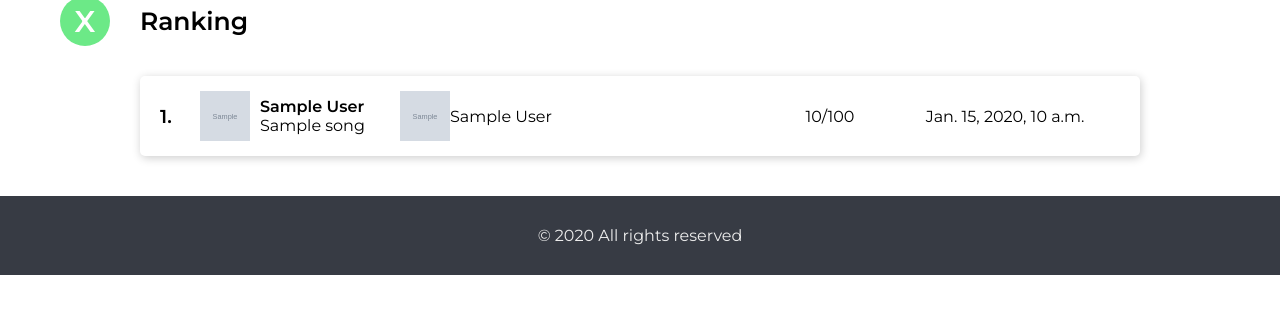
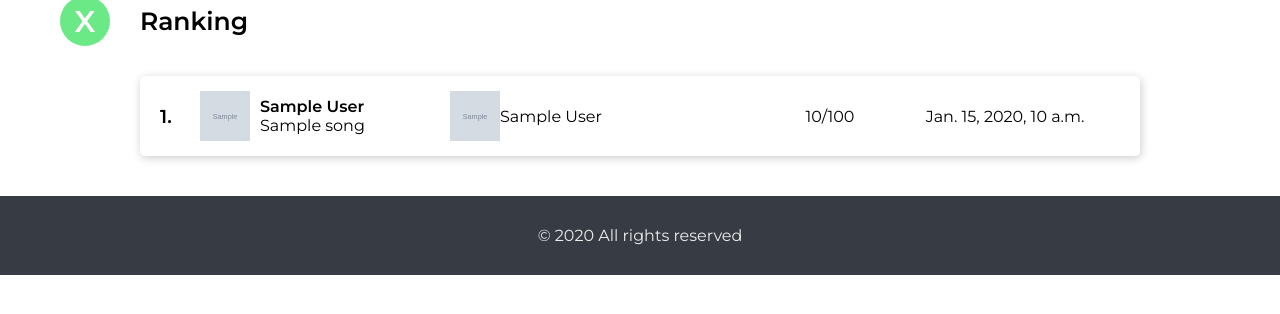
Before and after one commit to Peter2221/Music-Karaoke-DJango, a Django app: page /ranking in a window 1280 px wide. Shown: the part 124-438 px from the top of the page. Run offline with Django 3.2, Linux system fonts and the light colour scheme; tables that the repository leaves empty hold one stand-in row (values such as "Sample post"); grey boxes marked "Sample" are stand-in pictures; style sheets or scripts are compiled from the project's sources; some libraries are stand-ins or nearby versions; some web fonts are replaced.

Commit message:
Added link to fav in navbar, changed ranking style, some changes in analysis

```diff
--- a/music_karaoke/static/sass/layout/__ranking.scss
+++ b/music_karaoke/static/sass/layout/__ranking.scss
@@ -22,12 +22,13 @@
   }
 
   img {
+    object-fit: cover;
     width: 50px;
     height: 50px;
   }
 
   &__author {
-    min-width: 20rem;
+    min-width: 25rem;
     display: flex;
     align-items: center;
 
--- a/music_karaoke/static/sass/main.css
+++ b/music_karaoke/static/sass/main.css
@@ -426,10 +426,11 @@ form {
   .list-item__count {
     width: 4rem; }
   .list-item img {
+    object-fit: cover;
     width: 50px;
     height: 50px; }
   .list-item__author {
-    min-width: 20rem;
+    min-width: 25rem;
     display: flex;
     align-items: center; }
     .list-item__author img {
--- a/music_karaoke/templates/layout/navbar.html
+++ b/music_karaoke/templates/layout/navbar.html
@@ -15,7 +15,9 @@
       {% if user.is_authenticated %}
       <li class="list__item"><a href="{% url 'songs:index' %}">Songs</a></li>
       <li class="list__item"><a href="{% url 'ranking' %}">Ranking</a></li>
-      <li class="list__item"><a href="">Favourites</a></li>
+      <li class="list__item">
+        <a href="{% url 'songs:show_favourites' %}">Favourites</a>
+      </li>
       <li class="list__item"><a href="{% url 'logout' %}">Logout</a></li>
       {% else %}
       <li class="list__item"><a href="{% url 'login' %}">Login</a></li>
```
Also changed, not shown: music_karaoke/analysis/views.py (+9 -7 lines), 1 other file.
